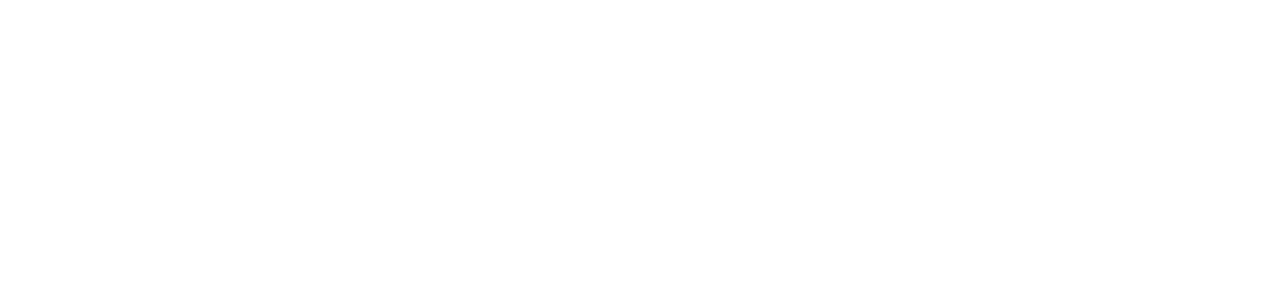
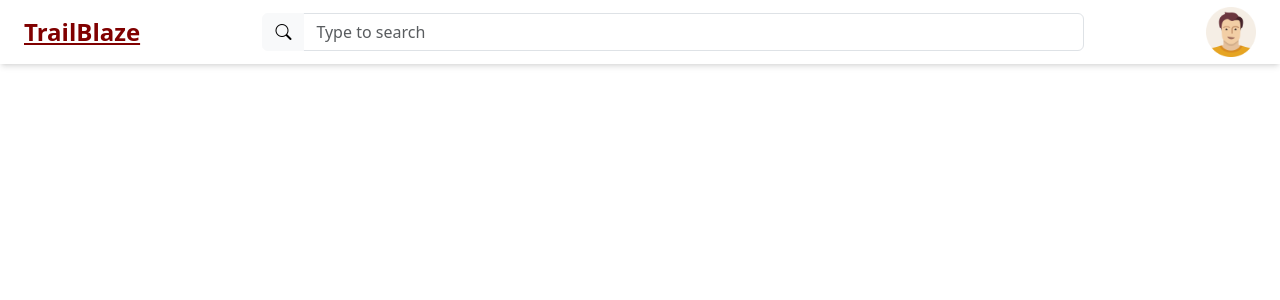
Before and after one commit to nathanbrz/TrailBlazeWebApp, a Next.js app in the folder front-end/: page /dashboard in a window 1280 px wide. Shown: the top 300 px of the page. Built offline with nearby package versions, Linux system fonts and the light colour scheme.

Commit message:
Add searchbar

```diff
--- /dev/null
+++ b/front-end/src/app/components/Dashboard/SearchBar.jsx
@@ -0,0 +1,31 @@
+"use client";
+import React from "react";
+import SearchForm from "./SearchForm";
+import Image from "next/image";
+import Link from "next/link";
+
+export default function SearchBar() {
+  return (
+    <nav className="bg-white shadow-md">
+      <div className="px-4 sm:px-6 lg:px-8">
+        <div className="flex justify-content-between h-16">
+          <div className="flex-shrink-0 flex items-center">
+            <Link
+              href="/"
+              style={{ cursor: "pointer" }}
+              className="text-2xl font-bold text-blaze"
+            >
+              TrailBlaze
+            </Link>
+          </div>
+          <div className="flex-shrink-0 flex items-center col-lg-8 col-6">
+            <SearchForm />
+          </div>
+          <div className="flex-shrink-0 flex items-center">
+            <Image src="/images/user-icon.png" width="50" height="50" />
+          </div>
+        </div>
+      </div>
+    </nav>
+  );
+}
--- a/front-end/src/app/dashboard/page.jsx
+++ b/front-end/src/app/dashboard/page.jsx
@@ -1,13 +1,15 @@
 import "../../styles/global_styles.css";
 import "bootstrap/dist/css/bootstrap.min.css";
-// import SearchBar from "../components/Dashboard/SearchBar";
+import SearchBar from "../components/Dashboard/SearchBar";
 // import IntroSection from "../components/Dashboard/IntroSection";
 
 export default function Hero() {
   return (
     <div>
-      {/* <SearchBar />
-      <IntroSection /> */}
+      <SearchBar />
+      {/* <div>
+        <IntroSection />
+      </div> */}
     </div>
   );
 }
```
